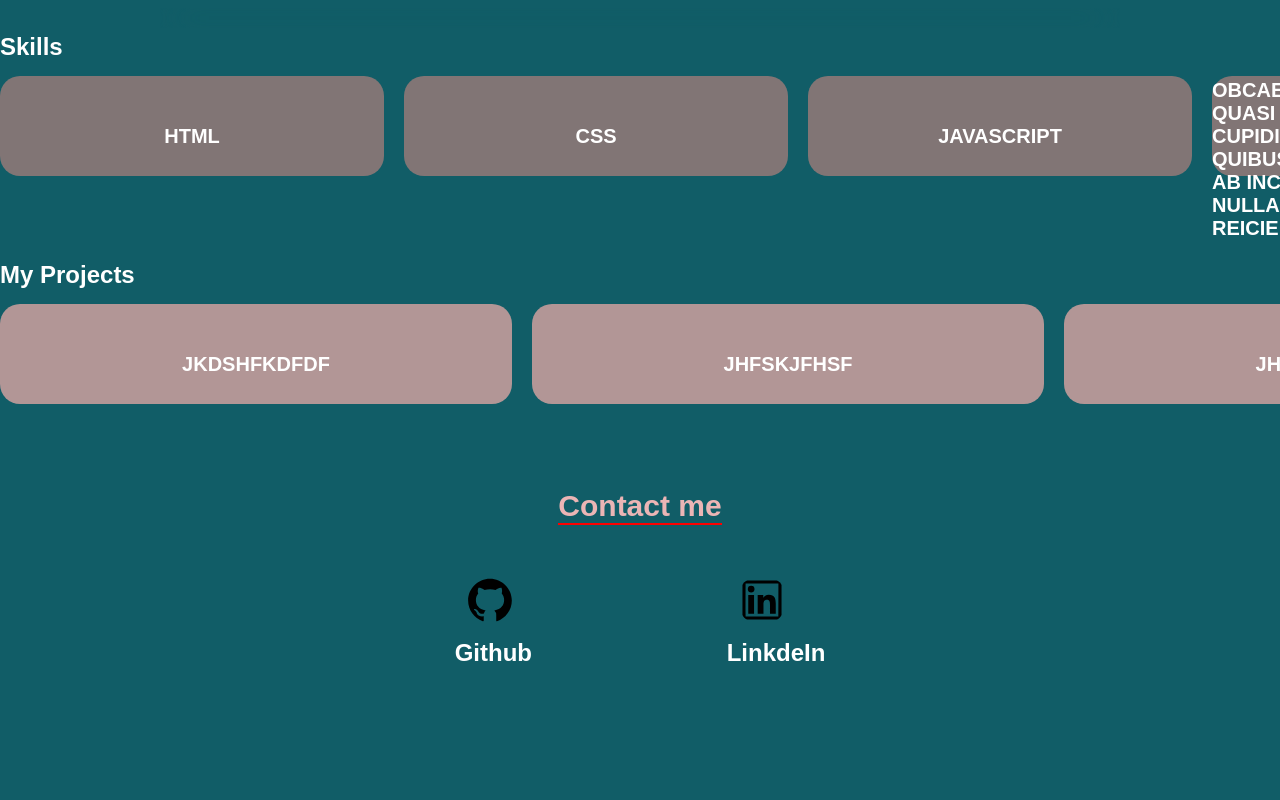
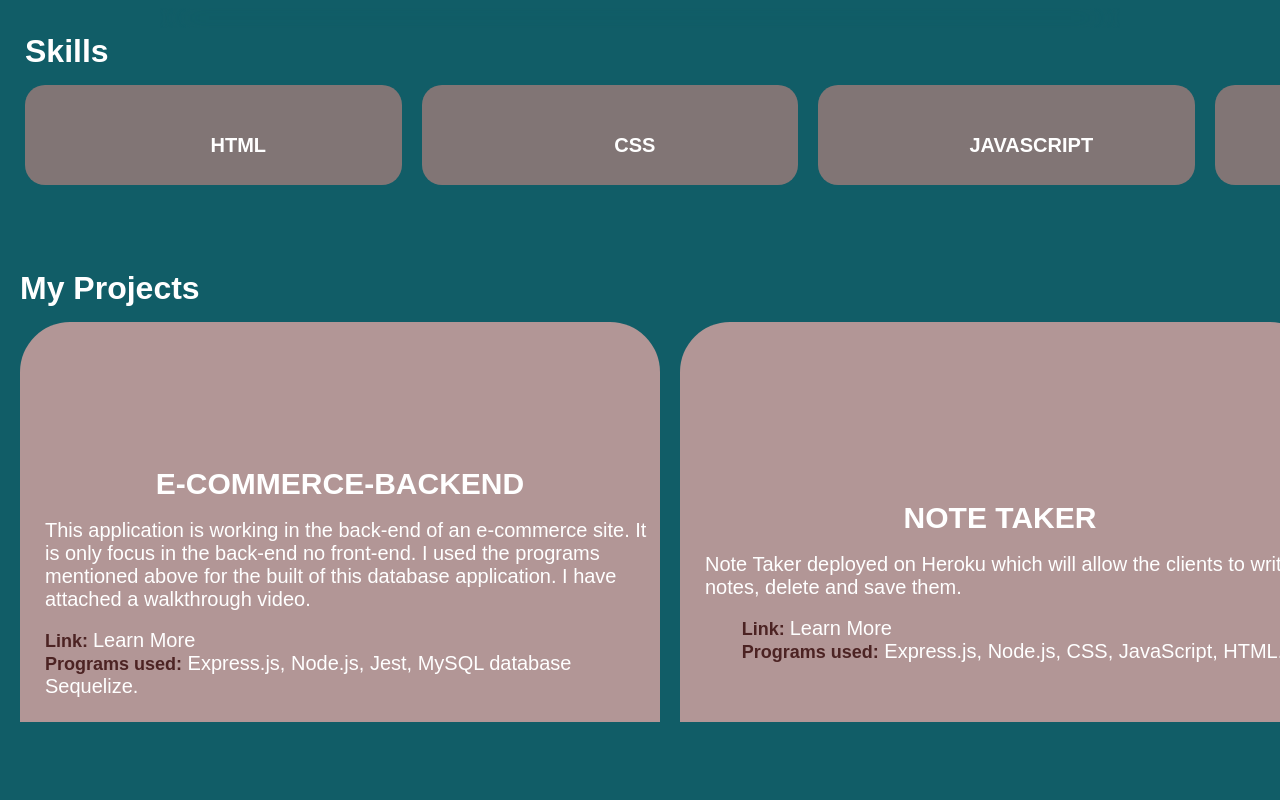
Before and after one commit to brendasosa0721/react-portfolio, a React (Create React App) app: page / in a window 1280 px wide. Shown: the part 1220-2020 px from the top of the page. Built offline with nearby package versions, Linux system fonts and the light colour scheme.

Commit message:
change folder letter to cap added projects added skills fixed the contact session height

```diff
--- a/src/components/contact/contact.css
+++ b/src/components/contact/contact.css
@@ -7,7 +7,7 @@
     justify-content: flex-start;
     align-items: flex-start;
     min-height: 80vh;
-    margin-top: 100px;
+    margin-top: 500px;
     padding: 100px;
 }
 
--- a/src/components/projects/index.js
+++ b/src/components/projects/index.js
@@ -1,43 +1,104 @@
 // Building the project session//
 
-import './project.css'
+import "./project.css";
 
 const Project = () => {
   return (
     <div className="proj-ect">
-        <h2>
+      <h1>
         <span>My Projects</span>
-        </h2>
+      </h1>
       <div className="project-container">
         <div className="project">
-            <div className="content-html"></div>
-            <h1>jkdshfkdfdf</h1>
+          <h1 className="proj1">e-commerce-backend</h1>
+          <br />
+          <p>
+            This application is working in the back-end of an e-commerce site.
+            It is only focus in the back-end no front-end. I used the programs
+            mentioned above for the built of this database application. I have
+            attached a walkthrough video.
+          </p>
+          <br />
+          <p>
+            <strong>Link: </strong>
+            <a
+              target="_blank"
+              href="https://github.com/brendasosa0721/e-commerce-backend"
+            >
+              Learn More{" "}
+            </a>
+            <br />
+            <strong>Programs used:</strong> Express.js, Node.js, Jest, MySQL
+            database Sequelize.
+          </p>
         </div>
 
         <div className="project">
-            <div className="content-html"></div>
-            <h1>jhfskjfhsf</h1>
+          <h1 className="proj1">Note Taker</h1>
+          <br />
+          <p>
+            Note Taker deployed on Heroku which will allow the clients to write
+            notes, delete and save them.
+          </p>
+          <br />
+          <p>
+            <strong>Link: </strong>
+            <a
+              target="_blank"
+              href="https://polar-reaches-23538.herokuapp.com/"
+            >
+              Learn More{" "}
+            </a>
+            <br />
+            <strong>Programs used:</strong> Express.js, Node.js, CSS,
+            JavaScript, HTML.
+          </p>
         </div>
 
         <div className="project">
-            <div className="content-html"></div>
-            <h1>jhfsjkfhsf</h1>
+          <h1 className="proj1">Password Generator</h1>
+          <br />
+          <p>
+            I worked on making this website functional. When clicking password
+            generate a series of questions will come up and based on your
+            selection a random password will be created.
+          </p>
+          <br />
+          <p>
+            <strong>Link: </strong>
+            <a
+              target="_blank"
+              href="https://brendasosa0721.github.io/password-generator/"
+            >
+              Learn More{" "}
+            </a>
+            <br />
+            <strong>Programs used:</strong> CSS, JavaScript, HTML.
+          </p>
         </div>
 
         <div className="project">
-            <div className="content-html"></div>
-            <h1>jkhfskfsf</h1>
+          <h1 className="proj1">Team Profile Generator</h1>
+          <br />
+          <p>
+            This can be used to generate team profile through the terminal and
+            translate to the browser.
+          </p>
+          <br />
+          <p>
+            <strong>Link: </strong>
+            <a
+              target="_blank"
+              href="https://github.com/brendasosa0721/team-profile-generator"
+            >
+              Learn More{" "}
+            </a>
+            <br />
+            <strong>Programs used:</strong> CSS, JavaScript, HTML, Node.js.
+          </p>
         </div>
 
-          <div className="project">
-            <div className="content-html"></div>
-            <h1>kfjdkfjdf</h1>
-          </div>
 
-          <div className="project">
-            <div className="content-html"></div>
-            <h1>jhgfksjf</h1>
-          </div>
       </div>
     </div>
   );
--- a/src/components/projects/project.css
+++ b/src/components/projects/project.css
@@ -12,15 +12,32 @@ overflow-y: hidden;
 margin-top: 15px;
 user-select: none;
 }
-.proj-ect{
+.proj-ect:hover{
+    font-size: 50px;
+    transition: 2s ease-in-out;
+    cursor: pointer;
+}
+
+.proj-ect h1 p:hover{
+    font-size: 50px;
+    transition: 2s ease-in-out;
+    cursor: pointer;
+}
+
+
+.proj-ect {
     padding-top: 200px;
+    padding-left: 20px;
+
 }
+
+/* The card styling where the project description is*/
 .project-container .project{
     position: relative;
-    height: 100px;
-    min-width: 40%;
+    height: 500px;
+    min-width: 50%;
     background: rgb(178, 150, 150);
-    border-radius: 20px;
+    border-radius: 50px;
     margin: 0 20px 0 0;
     display: flex;
     flex-direction: column;
@@ -28,7 +45,13 @@ user-select: none;
     align-items: center;
 }
 
-.project-container .project .content{
+.project-container .project:hover{
+    background-color: black;
+    cursor: pointer;
+
+}
+
+/* .project-container .project .content{
     height: 85%;
     width: 90%;
     border-radius: 15px;
@@ -36,20 +59,23 @@ user-select: none;
     background-size: contain;
     background-position: center;
 
+} */
+
+.project-container .project h1{
+    font-size: 30px;
+    text-transform: uppercase;
+    margin-top: 20px;
+
 }
 
-.project-container .project h1{
-    font-size: 20px;
-    text-transform: uppercase;
-    margin-top: 20px;
+.project-container strong{
+    color: rgb(76, 35, 35);
+    cursor: pointer;
+    font-size: 18px;
 }
 
-.project-container .project .content-html{
-    background-position: center;
-    background-size: 60px;
+
+.project p{
+    font-size: 20px;
+    padding-left: 25px;
 }
-
-.project-container .project .content.css{
-    background-position: center;
-    background-size: 60px  ;
-}
--- a/src/components/skills/index.js
+++ b/src/components/skills/index.js
@@ -5,10 +5,10 @@ import "./skill.css";
 const Skill = () => {
   return (
     <div>
-      <h2>
+      <h1>
         {" "}
         <span className="skill">Skills</span>
-      </h2>
+      </h1>
       <div className="skill-container">
         <div className="skills">
           <div className="content-html"></div>
@@ -22,37 +22,27 @@ const Skill = () => {
 
         <div className="skills">
           <div className="content-javascript"></div>
-          <h1>javascript</h1>
+          <h1>Javascript</h1>
         </div>
 
         <div className="skills">
           <div className="content-react"></div>
-          <h1>
-            Lorem ipsum, dolor sit amet consectetur adipisicing elit. Rem
-            obcaecati illum doloremque! Quasi recusandae similique illo
-            cupiditate accusantium, quibusdam molestiae aut harum ab incidunt
-            impedit corrupti nulla aliquam reprehenderit reiciendis?
-          </h1>
+          <h1>React.js </h1>
         </div>
 
         <div className="skills">
           <div className="content-node.js"></div>
-          <h1>
-            Lorem ipsum, dolor sit amet consectetur adipisicing elit. Rem
-            obcaecati illum doloremque! Quasi recusandae similique illo
-            cupiditate accusantium, quibusdam molestiae aut harum ab incidunt
-            impedit corrupti nulla aliquam reprehenderit reiciendis?
-          </h1>
+          <h1>Node.js</h1>
         </div>
 
         <div className="skills">
           <div className="content-nosql"></div>
-          <h1>
-            Lorem ipsum, dolor sit amet consectetur adipisicing elit. Rem
-            obcaecati illum doloremque! Quasi recusandae similique illo
-            cupiditate accusantium, quibusdam molestiae aut harum ab incidunt
-            impedit corrupti nulla aliquam reprehenderit reiciendis?
-          </h1>
+          <h1>NoSQL</h1>
+        </div>
+
+        <div className="skills">
+          <div className="content-mongodb"></div>
+          <h1>MongoDB</h1>
         </div>
       </div>
     </div>
--- a/src/components/skills/skill.css
+++ b/src/components/skills/skill.css
@@ -7,10 +7,13 @@ justify-content: flex-start;
 align-items: flex-start;
 height: 100%;
 width: 100%;
-overflow-x: scroll;
+overflow-x:scroll;
 overflow-y: hidden;
 margin-top: 15px;
 user-select: none;
+padding-left: 25px;
+
+
 }
 
 .skill-container .skills{
@@ -26,20 +29,36 @@ user-select: none;
     justify-content:center;
 
 
+
 }
 
-.skill-container .skills .container{
+
+.skill-container .skills:hover{
+    background-color: rgb(181, 148, 31);
+    cursor: pointer;
+    transition: 2s ease-in-out;
+
+}
+/* .skill-container .skills .container{
     height: 85%;
     width: 90%;
     border-radius: 15px;
-    margin-top: 20px;
+    margin-top: 50px;
     background-size: contain;
     background-position: center;
+     */
 
-}
+/* } */
 
 .skill-container .skills h1{
     font-size: 20px;
     text-transform: uppercase;
     margin-top: 20px;
+    padding-left: 25px;
+    margin-left: 25px;
 }
+
+
+.skill{
+    margin-left: 25px;
+}
```
Also changed, not shown: src/components/button/index.js (+0 -7 lines), src/components/images/Screen Shot  Small.jpeg (added). Lines whose indentation alone changed are shown as unchanged.
